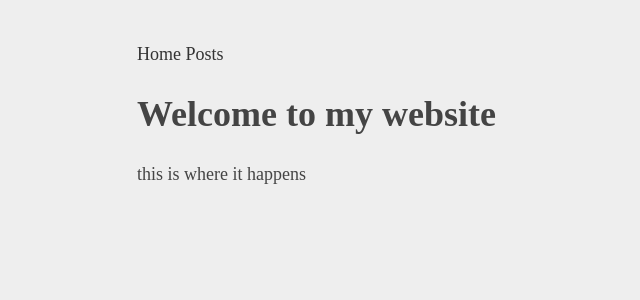
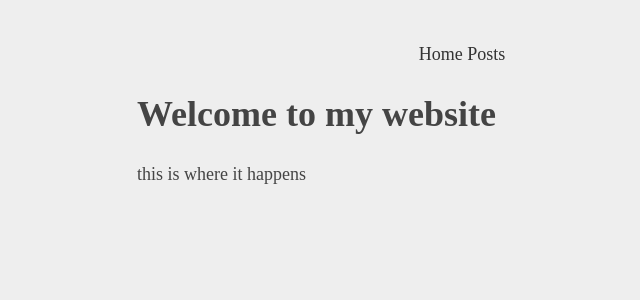
Before and after one commit to bakjedev/bakjedev.github.io, a Jekyll site: the page built from index.md, in a window 1280 px wide. Shown: the top 300 px of the page, without its empty margins (178-818 px from the left). Built offline with Jekyll 4.4.1, drawn with Linux system fonts in a browser that asks for light colours.

Commit message:
add styling to nav bar and links on posts page

```diff
--- a/assets/style.css
+++ b/assets/style.css
@@ -12,8 +12,16 @@ h1,h2,h3 {
   line-height: 1.2;
 }
 
+nav {
+  text-align: center;
+}
+
+a {
+  color: #444;
+  text-decoration: none;
+}
+
 nav a {
   text-decoration: none;
   color: #333;
-  text-align: center;
 }
```
